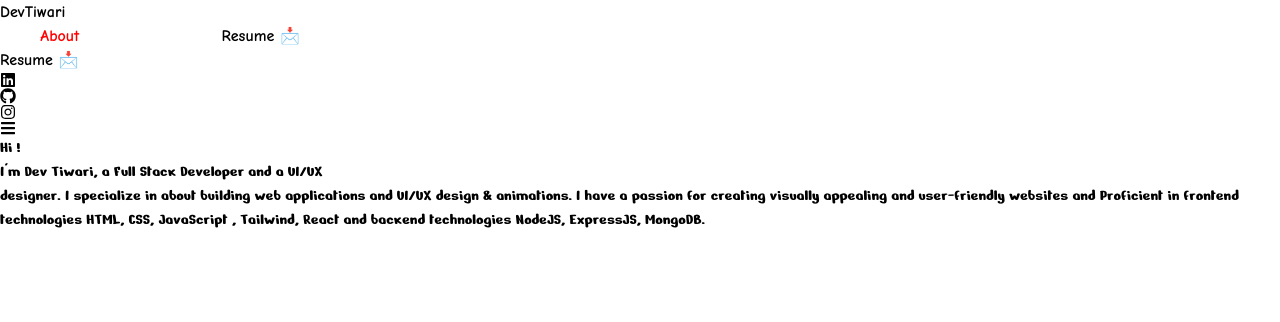
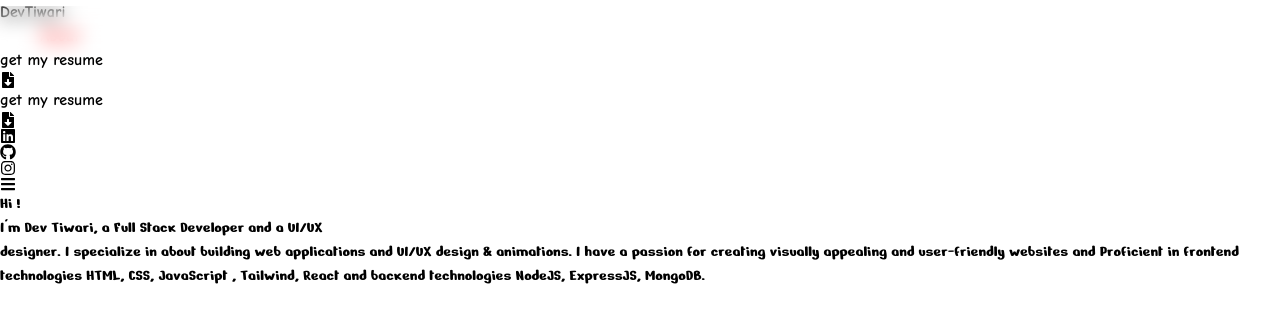
Before and after one commit to devtiwari2290/Portfolio, a React (Vite) app: page /about in a window 1280 px wide. Shown: the top 322 px of the page. Built offline with nearby package versions, Linux system fonts and the light colour scheme; a web font is replaced by a local one.

Commit message:
new commit

```diff
--- a/src/components/About.jsx
+++ b/src/components/About.jsx
@@ -3,7 +3,6 @@ import { useGSAP } from "@gsap/react";
 import { gsap } from "gsap";
 import { ScrollTrigger } from "gsap/ScrollTrigger";
 import "./App.css";
-import { div } from "three/webgpu";
 
 const About = () => {
   gsap.registerPlugin(ScrollTrigger);
@@ -42,7 +41,7 @@ const About = () => {
     <>
       <div className="about w-full min-h-screen bg-[#111111]  pt-14 lg:pt-24 pb-10">
         <div className="max-w-screen-lg mx-auto pt-10 lg:pt-0 w-full h-full text-white whitespace-nowrap text-wrap tracking-widest px-7 lg:px-0">
-          <h2 className="text-xl text-white text-center leading-loose	lg:text-5xl lg:leading-loose ">
+          <h2 className="text-2xl text-white text-center leading-loose	lg:text-5xl lg:leading-loose ">
             Hi !
           </h2>
           <h3 className="text-2xl text-white text-center font-extrabold  tracking-widest leading-loose lg:text-5xl font-extrabold lg:leading-loose">
--- a/src/components/Navbar.jsx
+++ b/src/components/Navbar.jsx
@@ -10,6 +10,7 @@ import Contact from "./Contact";
 import { Routes, Route } from "react-router-dom";
 import { style } from "framer-motion/client";
 import resume from "../assets/Resume.pdf";
+import { FaFileDownload } from "react-icons/fa";
 
 function Navbar() {
   const [showMenu, setShowMenu] = useState(false);
@@ -93,10 +94,13 @@ function Navbar() {
             target="_blank"
             download={true}
             onClick={toggleMenu}
-            class="lg:hidden py-2 px-4  lg:px-6 lg:py-2  bg-blue-500 text-white font-bold rounded-lg shadow-lg transition duration-300 ease-in-out shadow-blue-500/50"
+            class="resume lg:hidden py-2 px-4 lg:px-6 lg:py-2 text-white font-bold rounded-3xl "
             style={{ fontFamily: "china" }}
           >
-            <span className="text-base lg:text-xl">Resume 📩</span>
+            <div className="flex items-center gap-2">
+              <span className="text-base lg:text-xl">get my resume</span>
+              <FaFileDownload className="text-xl text-white" />
+            </div>
           </Link>
         </div>
 
@@ -107,10 +111,13 @@ function Navbar() {
             target="_blank"
             download={true}
             onClick={toggleMenu}
-            class="hidden lg:block  py-2 px-4  lg:px-6 lg:py-2  bg-blue-600 text-white font-bold rounded-lg shadow-lg transition duration-300 ease-in-out hover:bg-blue-500 hover:shadow-blue-500/50 focus:outline-none focus:ring-4 focus:ring-blue-300"
+            class="resume hidden lg:block   lg:px-5 lg:py-2  text-white font-bold rounded-3xl "
             style={{ fontFamily: "china" }}
           >
-            <span className="text-sm lg:text-xl">Resume 📩</span>
+            <div className="flex items-center gap-2">
+              <span className="text-base lg:text-xl">get my resume</span>
+              <FaFileDownload className="text-2xl text-white" />
+            </div>
           </Link>
           <Link
             to="https://www.linkedin.com/in/dev-tiwari-3bb04a297/"
--- a/src/index.css
+++ b/src/index.css
@@ -102,3 +102,10 @@
     font-weight: 400;
     font-style: normal;
 }
+
+.resume{
+    box-shadow: 0px 0px 14px #42D4EA;
+    background-color:#42D4EA;
+    backdrop-filter: blur(10px);
+
+}
```
